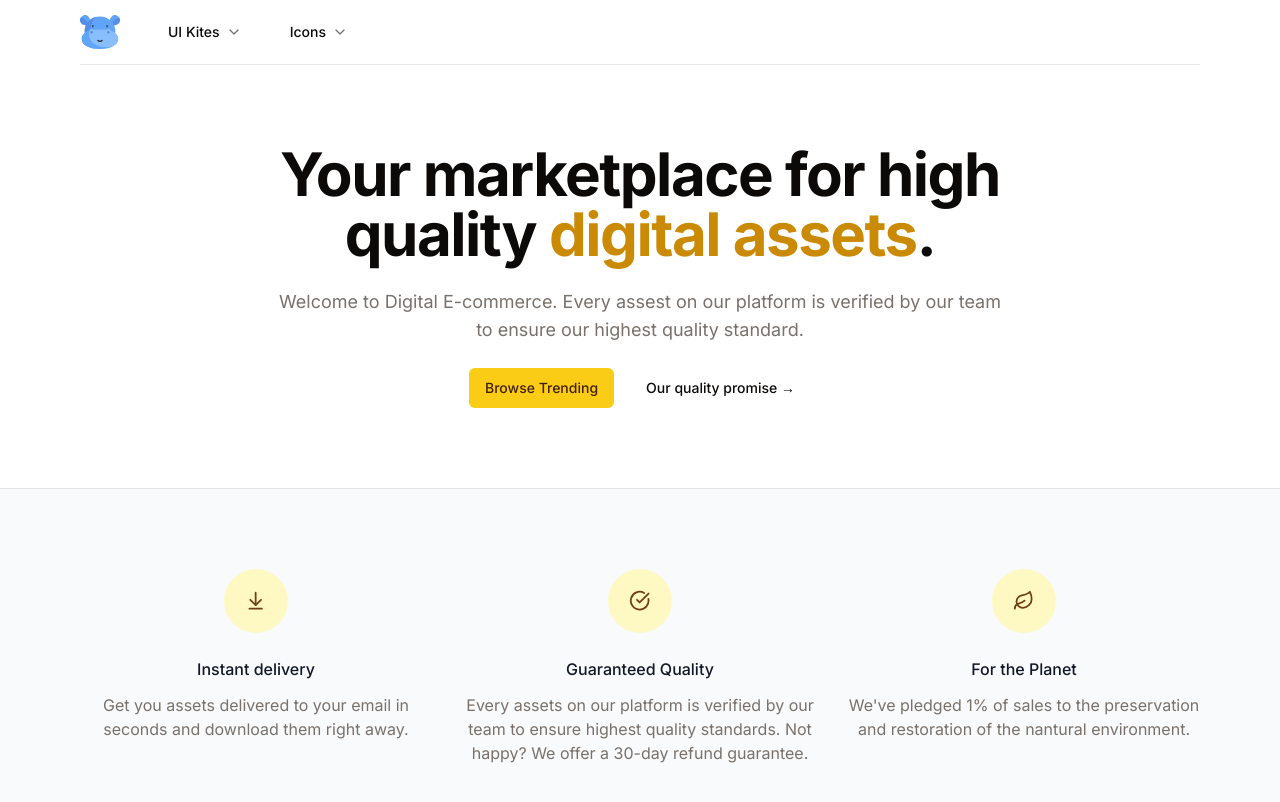
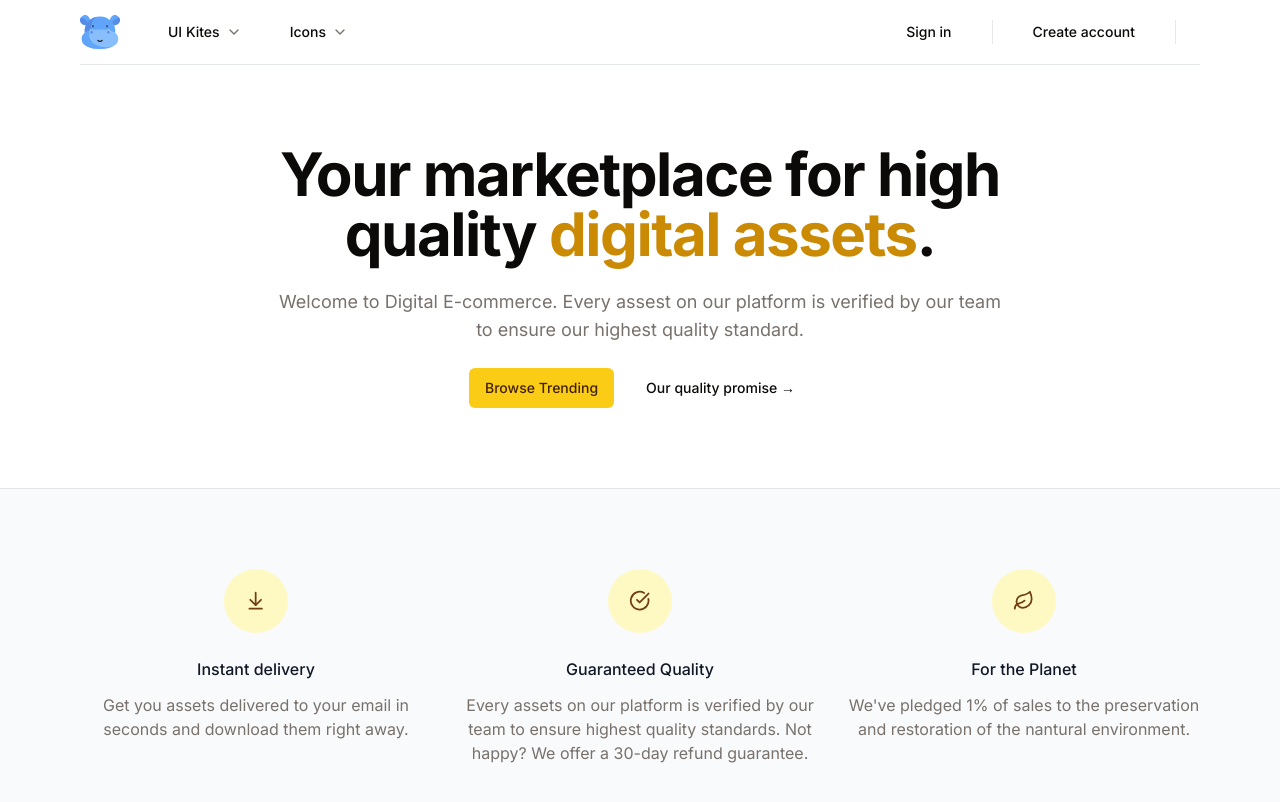
Before and after one commit to ujjwalkaushik/digicommerce, a Next.js app: page / in a window 1280 px wide. Shown: the top 802 px of the page. Built offline with nearby package versions, Linux system fonts and the light colour scheme.

Commit message:
Navbar conditional options

```diff
--- a/src/components/Navbar.tsx
+++ b/src/components/Navbar.tsx
@@ -2,14 +2,21 @@
 import MaxWidthWrapper from "./MaxWidthWrapper"
 import { Icons } from "./Icons"
 import NavItems from "./NavItems"
+import { buttonVariants } from "./ui/button"
+import { Ghost } from "lucide-react"
 
 const Navbar = () => {
+
+    const user = null;
+
     return (
         <div className="bg-white sticky z-50 top-0 inset-x-0 h-16">
             <header className="relative bg-white">
                 <MaxWidthWrapper>
                     <div className="border-b border-gray-200">
                         <div className="flex h-16  items-center">
+
+
                             <div className="ml-4 flex lg:ml-0">
                                 <Link href='/'>
                                     <Icons.logo className="h-10 w-10" />
@@ -18,6 +25,35 @@
 
                             <div className="hidden z-50 lg:ml-8 lg:block lg:self-stretch">
                                 <NavItems />
+                            </div>
+
+                            <div className="ml-auto flex items-center">
+                                <div className="hidden lg:flex lg:flex-1 lg:items-center lg:justify-end lg:space-x-6">
+                                    {user ? null : (
+                                        <Link href="/sign-in" className={buttonVariants({ variant: 'ghost' })}>Sign in</Link>
+                                    )}
+
+                                    {user ? null : (
+                                        <span className="h-6 w-px bg-gray-200" aria-hidden="true" />
+                                    )}
+
+                                    {user ? <p></p> : (
+                                        <Link href="/sign-up" className={buttonVariants({ variant: 'ghost' })}>Create account</Link>
+                                    )}
+
+                                    {user ? <span className="h-6 w-px bg-gray-200" aria-hidden="true" /> : null}
+
+
+                                    {user ? null : (
+                                        <div className="flex lg:ml-6">
+                                            <span className="h-6 w-px bg-gray-200" aria-hidden="true" />
+                                        </div>
+                                    )}
+
+                                    <div className="ml-4 flow-root lg:ml-6">
+                                        {/* Cart logic  */}
+                                    </div>
+                                </div>
                             </div>
                         </div>
                     </div>
```
Lines whose indentation alone changed are shown as unchanged.
